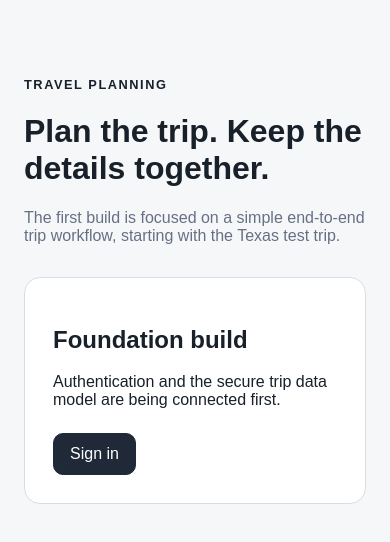
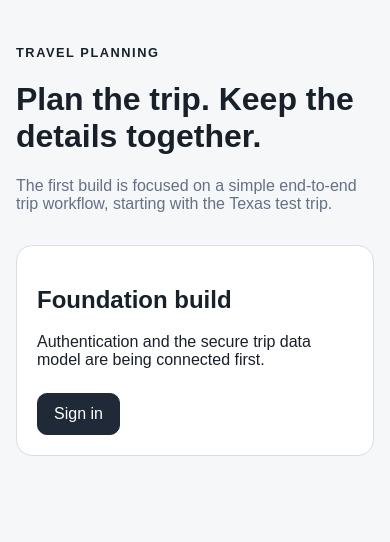
Before and after one commit to hendersonjames/App-Development-, a Next.js app in the folder travel-planning/app/: page / in a window 390 px wide. Shown: the top 542 px of the page. Built offline with nearby package versions, Linux system fonts and the light colour scheme.

Commit message:
Make trip form responsive

```diff
--- a/travel-planning/app/app/globals.css
+++ b/travel-planning/app/app/globals.css
@@ -1 +1,2 @@
 :root{font-family:Arial,Helvetica,sans-serif;color:#18202a;background:#f6f7f9}*{box-sizing:border-box}body{margin:0}.shell{max-width:960px;margin:0 auto;padding:64px 24px}.eyebrow{font-size:.8rem;font-weight:700;letter-spacing:.12em;text-transform:uppercase}.card{margin-top:32px;padding:28px;border:1px solid #d9dde3;border-radius:16px;background:white}.muted{color:#667085}.actions{display:flex;gap:12px;flex-wrap:wrap;margin-top:24px}a.button,button{display:inline-block;padding:11px 16px;border-radius:10px;border:1px solid #1f2937;background:#1f2937;color:white;text-decoration:none;font:inherit;cursor:pointer}input{width:100%;padding:11px 12px;margin-top:6px;margin-bottom:16px;border:1px solid #cbd0d8;border-radius:8px}label{font-weight:600}
+.stack{display:grid;gap:4px}.form-grid{display:grid;grid-template-columns:repeat(2,minmax(0,1fr));gap:16px}.trip-row{padding:14px 0;border-bottom:1px solid #e7e9ed}.trip-row:last-child{border-bottom:0}@media(max-width:640px){.shell{padding:32px 16px}.card{padding:20px}.form-grid{grid-template-columns:1fr}}
```
